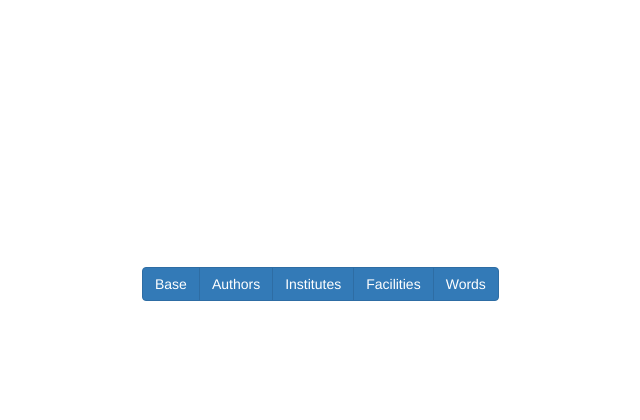
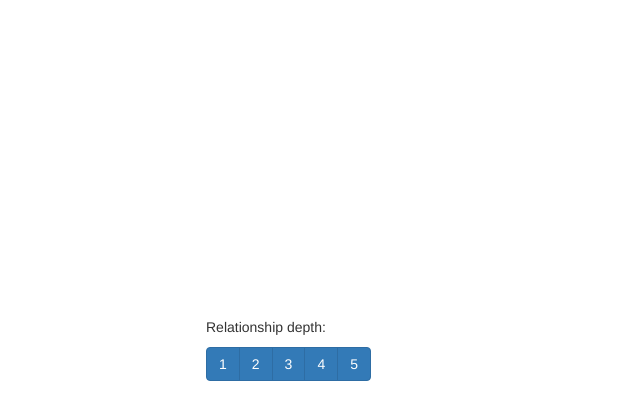
Before and after one commit to vsudilov/vss-flask, a Flask app: template templates/projects/parxiv.html in a window 1280 px wide. Shown: the part 343-763 px from the top of the page, without its empty margins (370-1010 px from the left). Run offline with Flask 2, Linux system fonts and the light colour scheme; the template is opened without the code that fills it, so the values that code supplies are empty; some libraries are stand-ins or nearby versions.

Commit message:
Implemented relationship links

```diff
--- a/app.py
+++ b/app.py
@@ -4,9 +4,15 @@ import random
 from queries.neo4j import graphdb
 from queries.sql import sqldb
 import time
+import unicodedata
 
 app = Flask(__name__)
 app.debug = True
+
+def sanitize(value): #Quick hack until the database is sanitized
+  if type(value)==unicode:
+    return unicodedata.normalize('NFKD',value.replace(u'\xc3\xbc','ue')).encode('ascii', 'ignore') #Manually put "ue" in u-umlaut...Need to use a better solution eventually
+  return value
 
 @app.route('/')
 def home():
@@ -27,19 +33,31 @@ def projects():
 @app.route('/projects/parxiv/', methods=['get','post'])
 def parxiv():
   if request.method=='GET':
+    start = time.time()
     gdb = graphdb("http://localhost:7474/db/data/")
     context = {}
 
     results, metadata = gdb.get_top_firstauthors_by_papercount(limit=10)
     context.update({'top_by_papercount':json.dumps(results)})
+    authors = [sanitize(i[0]) for i in results]
+    results = gdb.find_authors_relationships(authors)
+    context.update({'relationships_by_papercount':json.dumps(results)})
 
     results, metadata = gdb.get_top_firstauthors_by_citationcount(limit=10)
     context.update({'top_by_citationcount':json.dumps(results)})
+    authors = [sanitize(i[0]) for i in results]
+    results = gdb.find_authors_relationships(authors)
+    context.update({'relationships_by_citationcount':json.dumps(results)})
 
     results, metadata = gdb.get_top_firstauthors_by_citationsperpaper(limit=10)
     context.update({'top_by_citationsperpaper':json.dumps(results)})
+    authors = [sanitize(i[0]) for i in results]
+    results = gdb.find_authors_relationships(authors)
+    context.update({'relationships_by_citationsperpaper':json.dumps(results)})
+    print "This process took %0.2f seconds" % (time.time()-start)
 
     return render_template('projects/parxiv.html',**context)
+
   if request.method=='POST':
     results = {"foo":"bar"}
     return json.dumps(results)
--- a/templates/projects/parxiv.html
+++ b/templates/projects/parxiv.html
@@ -24,38 +24,56 @@ $(document).ready(function(){
         }
     });
   });
-
   var mapping = {
     "one": {
       "data" :{{top_by_papercount|safe}},
-      "color": "skyblue"
+      "color": d3.rgb(135,206,235),
+      "links": {{relationships_by_papercount|safe}},
     },
 
     "two": {
       "data": {{top_by_citationcount|safe}},
-      "color": "tomato",
+      "color": d3.rgb(255,99,71),
+      "links": {{relationships_by_citationcount|safe}},
     },
 
     "three": {
       "data": {{top_by_citationsperpaper|safe}},
-      "color": "peru",
-    }
+      "color": d3.rgb(205,133,63),
+      "links": {{relationships_by_citationsperpaper|safe}},
+    },
   }
 
-  function makeLinks(data) {
+  var makeLinks = function (data) {
+    var median = function (values) {
+
+      values.sort( function(a,b) {return a - b;} );
+
+      var half = Math.floor(values.length/2);
+
+      if (values.length % 2)
+        return values[half];
+      else
+        return (values[half-1] + values[half]) / 2.0;
+    }
+
     var links = []
-      $.each(data,function(index,value){
-        var fromNode = index
-        var toNode = index+1 < data.length ? index : index-2
-        var r1 = Math.floor(Math.random()*data.length)
-        var r2 = Math.floor(Math.random()*data.length)
-        links.push(
+    var flattenedData = Array.prototype.concat.apply([], data.data)
+    $.each(data.links,function(k,v){
+      var fromNodeIndex = flattenedData.indexOf(k)/2
+      $.each(v,function(k,_v){
+        var toNodeIndex = flattenedData.indexOf(k)/2
+        if (toNodeIndex>0 && fromNodeIndex>0 && _v.length>0) {
+          links.push(
           {
-            'source':data[r1],
-            'target':data[r2],
-          }
-        )
+            'source':data.data[fromNodeIndex],
+            'target':data.data[toNodeIndex],
+            'stroke_width':_v.length,
+            'stroke':median(_v)/10,
+          })
+        }
       })
+    })
     return links
   }
 
@@ -73,7 +91,7 @@ $(document).ready(function(){
         .attr("width", w)
         .attr("height", h);
 
-    var links = makeLinks(data)
+    var links = makeLinks(v)
     var force = d3.layout.force()
       .nodes(data)
       .links(links)
@@ -84,8 +102,6 @@ $(document).ready(function(){
       .linkDistance(200)
       .start();
 
-    console.log(force.nodes())
-    console.log(force.links())
     var link = vis.selectAll("line.link")
       .data(force.links());
 
@@ -94,7 +110,8 @@ $(document).ready(function(){
       .attr("x1", function(d) { return d.source.x; })
       .attr("y1", function(d) { return d.source.y; })
       .attr("x2", function(d) { return d.target.x; })
-      .attr("y2", function(d) { return d.target.y; });
+      .attr("y2", function(d) { return d.target.y; })
+      .attr("style", function(d) { return "stroke-width: "+d.stroke_width+"; stroke: "+v.color.darker(d.stroke) })
 
     link.exit().remove();
 
@@ -167,8 +184,7 @@ $(document).ready(function(){
   }
 line {
   fill: none;
-  stroke: #9ecae1;
-  stroke-width: 3.5px;
+  stroke: #CC66FF;
 </style>
 
 <div class="svg-container one">
@@ -183,11 +199,14 @@ line {
 <p class="muted">High impact</p>
 </div>
 
-<div style="margin-left:40%; margin-top:50px;" class="btn-group" data-toggle="buttons-radio">
-    <button id="btn-base" type="button" class="btn btn-primary"> Base </button>
-    <button id="btn-conn-authors" type="button" class="btn btn-primary"> Authors </button>
-    <button id="btn-conn-institutes" type="button" class="btn btn-primary"> Institutes </button>
-    <button id="btn-conn-facilities" type="button" class="btn btn-primary"> Facilities </button>
-    <button id="btn-conn-words" type="button" class="btn btn-primary"> Words </button>
+<div style="margin-left:45%; margin-top:600px;">
+  <p class="muted">Relationship depth: </p>
+  <div class="btn-group" data-toggle="buttons-radio">
+      <button id="btn-base" type="button" class="btn btn-primary"> 1 </button>
+      <button id="btn-conn-authors" type="button" class="btn btn-primary"> 2 </button>
+      <button id="btn-conn-institutes" type="button" class="btn btn-primary"> 3 </button>
+      <button id="btn-conn-facilities" type="button" class="btn btn-primary"> 4 </button>
+      <button id="btn-conn-words" type="button" class="btn btn-primary"> 5 </button>
+  </div>
 </div>
 {% endblock %}
```
Also changed, not shown: queries/neo4j.py (+18 -0 lines), 1 other file.
